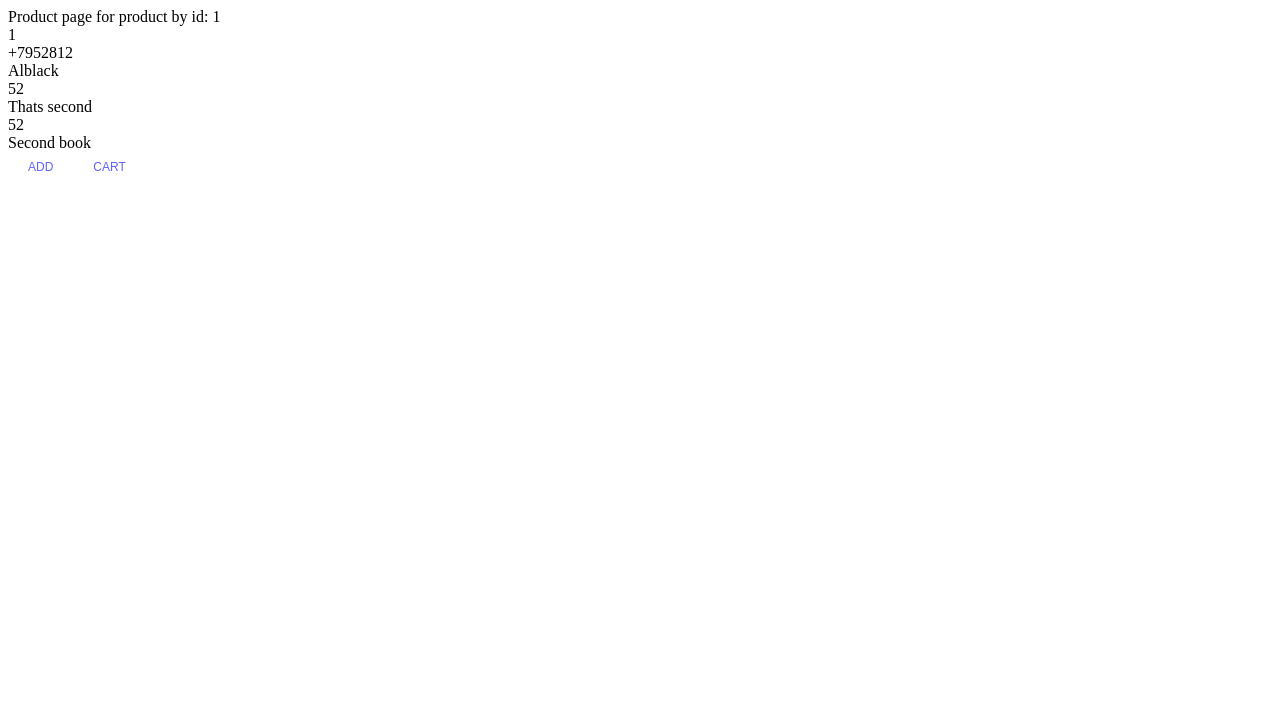
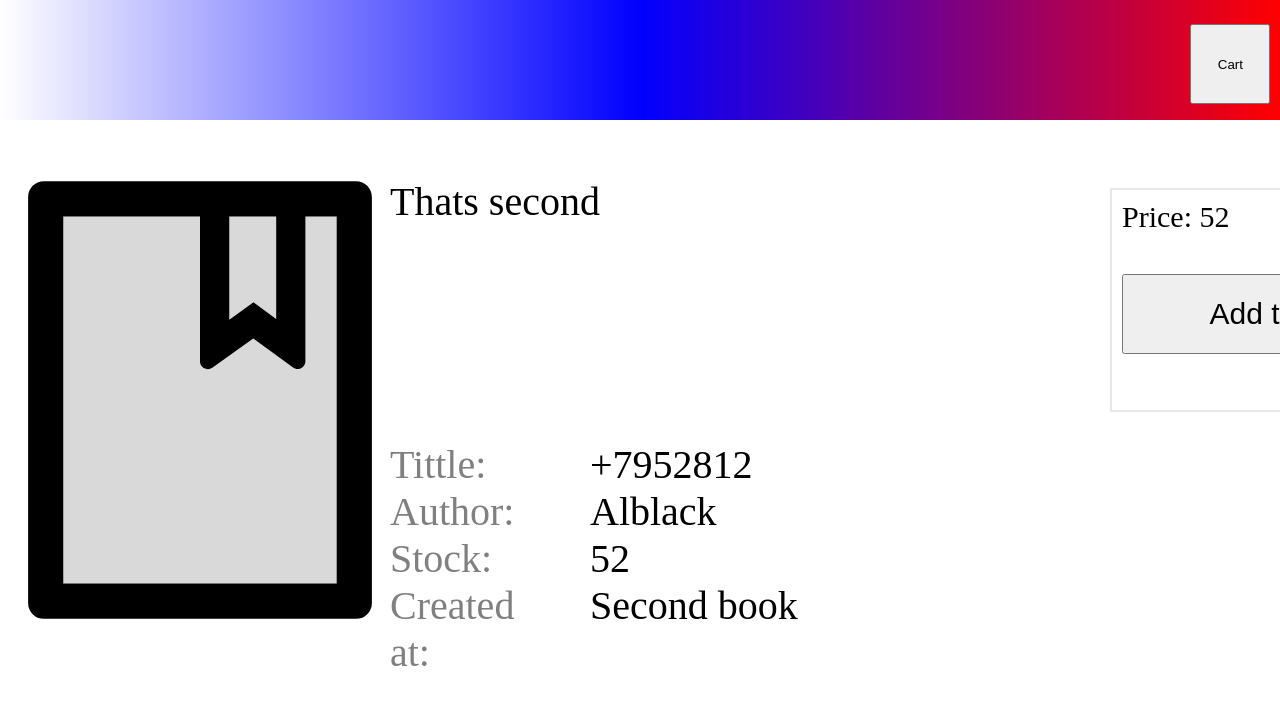
Before and after one commit to RenatAllakhyarov/frontend-template, a Next.js app: page /product/1 in a window 1280 px wide. Shown: the top 704 px of the page. Built offline with nearby package versions, Linux system fonts and the light colour scheme.

Commit message:
feat: Added first look styles

```diff
--- a/src/app/product/[id]/page.tsx
+++ b/src/app/product/[id]/page.tsx
@@ -1,20 +1,11 @@
 "use client";
 
 import ProductInfo from "@components/ProductInfo";
+import { IProduct } from "src/domains/product";
 import { useParams } from "next/navigation";
 import { Fragment } from "react";
 
-export interface IMockDataProps {
-    id: string,
-    title: string,
-    author: string,
-    price: number,
-    description: string,
-    stock: number,
-    createdAt: string
-}
-
-const products: IMockDataProps[] = [
+const products: IProduct[] = [
     {
         id: "1",
         title: "+7952812",
@@ -44,8 +35,6 @@ const ProductPage = () => {
 
     return(
         <Fragment>
-            <div>Product page for product by id: {currentIdProduct}</div>
-
             <ProductInfo
                 product={product}
             />
--- a/src/components/ProductInfo/index.tsx
+++ b/src/components/ProductInfo/index.tsx
@@ -1,12 +1,14 @@
-import StyledButton from "@components/StyledButton";
-import { IMockDataProps } from "@app/product/[id]/page";
+import Link from "next/link";
+import { ICON_SRC_PREFIX, ICON_SRC_SUFFIX, IconIds } from "@utils/constants";
 import { useDispatch, useSelector } from "react-redux";
 import { addProductToCart } from "@store/slices/Cart";
 import { selectCartItems } from "@store/slices/Cart";
-import { Fragment } from "react";
+import { IProduct } from "src/domains/product";
+import { Fragment, useState } from "react";
+import './style.css'
 
 interface IProductInfo {
-    product: IMockDataProps
+    product: IProduct
 }
 
 const ProductInfo = ({
@@ -14,9 +16,12 @@ const ProductInfo = ({
 }: IProductInfo) => {
     const dispatch = useDispatch()
 
+    const [countProduct, setCountProduct] = useState(0);
+
     const cartItems = useSelector(selectCartItems);
 
     const handleAddProductToCart = () => {
+        setCountProduct(prevCount => prevCount + 1);
         dispatch(addProductToCart(product));
     }
 
@@ -26,22 +31,48 @@ const ProductInfo = ({
 
     return(
         <Fragment>
-            <div>{product.id}</div>
-            <div>{product.title}</div>
-            <div>{product.author}</div>
-            <div>{product.price}</div>
-            <div>{product.description}</div>
-            <div>{product.stock}</div>
-            <div>{product.createdAt}</div>
+            <div className="header">
 
-            <StyledButton
-                label="Add"
-                onClick={handleAddProductToCart}
-            />
-            <StyledButton
-                label="Cart"
-                onClick={handleCartProducts}
-            />
+            </div>
+            <div className="product-info-container">
+                <Link href="/cart">
+                    <button
+                        className="cart-button"
+                        onClick={handleCartProducts}
+                    >
+                        Cart
+                    </button>
+                </Link>
+
+                <img
+                    className="preview-icon"
+                    src={ICON_SRC_PREFIX+IconIds.BOOK+ICON_SRC_SUFFIX}
+                />
+
+                <div className="product-description">{product.description}</div>
+                <div className="other-product-info-headlines-container">
+                    <div>Tittle:</div>
+                    <div>Author:</div>
+                    <div>Stock:</div>
+                    <div>Created at:</div>
+                </div>
+                <div className="other-product-info-values-container">
+                    <div>{product.title}</div>
+                    <div>{product.author}</div>
+                    <div>{product.stock}</div>
+                    <div>{product.createdAt}</div>
+                </div>
+                <div className="price-and-buy-button-container">
+                    <div>Price: {product.price}</div>
+
+                    <button
+                        className="buy-button"
+                        onClick={handleAddProductToCart}
+                    >
+                        {countProduct === 0 ? 'Add to cart' : `Buy ${countProduct}`}
+                    </button>
+                </div>
+            </div>
         </Fragment>
     )
 }
--- /dev/null
+++ b/src/components/ProductInfo/style.css
@@ -0,0 +1,77 @@
+body {
+  margin: 0;
+  padding: 0;
+}
+
+.header {
+    margin: 0;
+    padding: 0;
+    height: 15vh;
+    width: 100vw;
+    background: linear-gradient(to right, white, blue, red);
+}
+
+.product-info-container {
+    position: absolute;
+}
+
+.cart-button {
+    position: fixed;
+    height: 80px;
+    width: 80px;
+    left: 93vw;
+    top: 3vh;
+}
+
+.preview-icon {
+    position: fixed;
+    height: 500px;
+    left: -50px;
+    top: 150px;
+}
+
+.product-description {
+    position: fixed;
+    font-size: 40px;
+    left: 390px;
+    top: 178px;
+}
+
+.other-product-info-headlines-container {
+    position: fixed;
+    font-size: 40px;
+    color: gray;
+    height: 23vh;
+    width: 13vw;
+    left: 390px;
+    top: 441px;
+}
+
+.other-product-info-values-container {
+    position: fixed;
+    font-size: 40px;
+    height: 23vh;
+    width: 40vw;
+    left: 590px;
+    top: 441px;
+}
+
+.price-and-buy-button-container {
+    position: fixed;
+    font-size:30px;
+    padding: 10px;
+    margin: 10px;
+    left: 1100px;
+    top: 178px;
+    width: 25vw;
+    height: 25vh;
+    border: 2px solid rgb(231, 231, 231);
+}
+
+.buy-button {
+    position: relative;
+    font-size: 30px;
+    height: 10vh;
+    width: 25vw;
+    top: 40px;
+}
--- a/src/store/slices/Cart/index.ts
+++ b/src/store/slices/Cart/index.ts
@@ -1,8 +1,8 @@
-import { IMockDataProps } from "@app/product/[id]/page"
+import { IProduct } from "src/domains/product";
 import { createSlice } from "@reduxjs/toolkit";
 
 interface ICartState {
-    items: IMockDataProps[]
+    items: IProduct[]
 }
 
 const initialState: ICartState = {
--- a/src/utils/constants/index.ts
+++ b/src/utils/constants/index.ts
@@ -4,3 +4,10 @@ export const enum AlertTypes {
     WARNING = "warning",
     ERROR = "error",
 }
+
+export const ICON_SRC_PREFIX = "/icons/"
+export const ICON_SRC_SUFFIX = ".svg";
+
+export enum IconIds {
+    BOOK = "book",
+}
```
